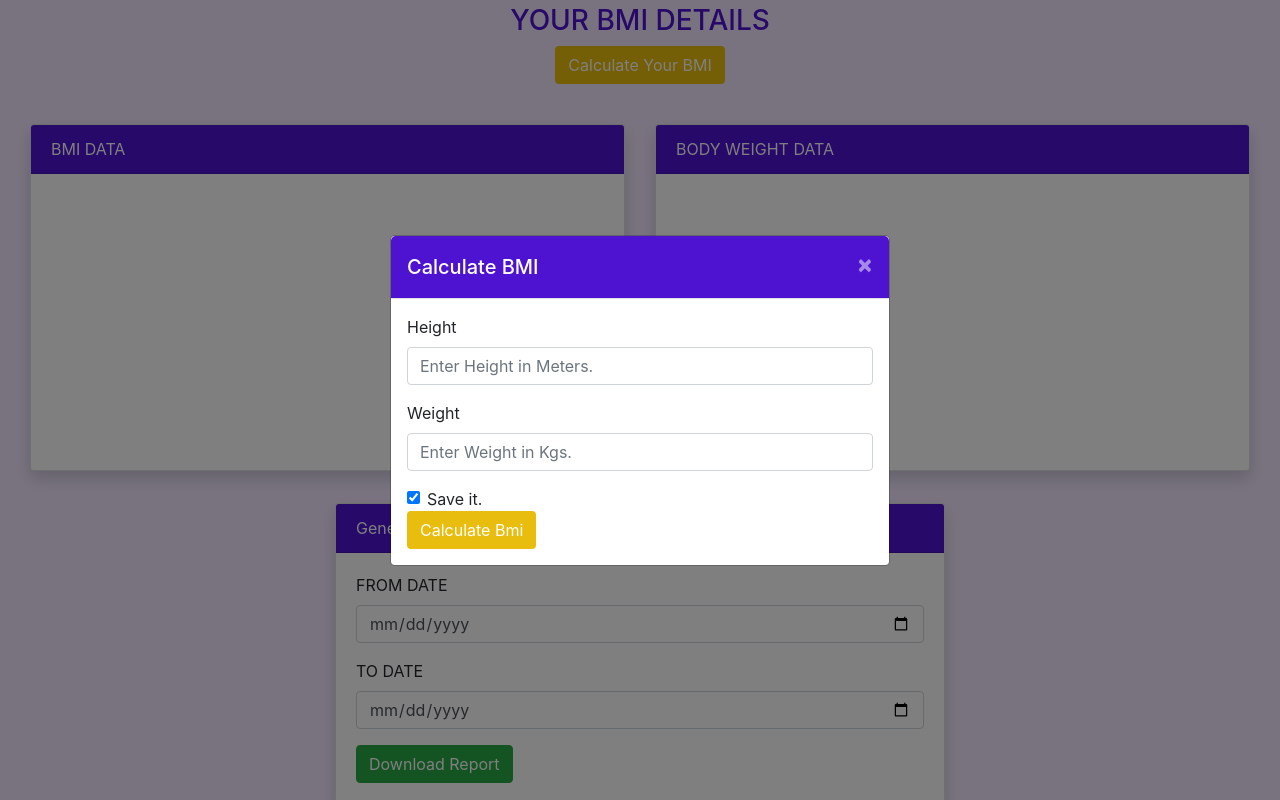
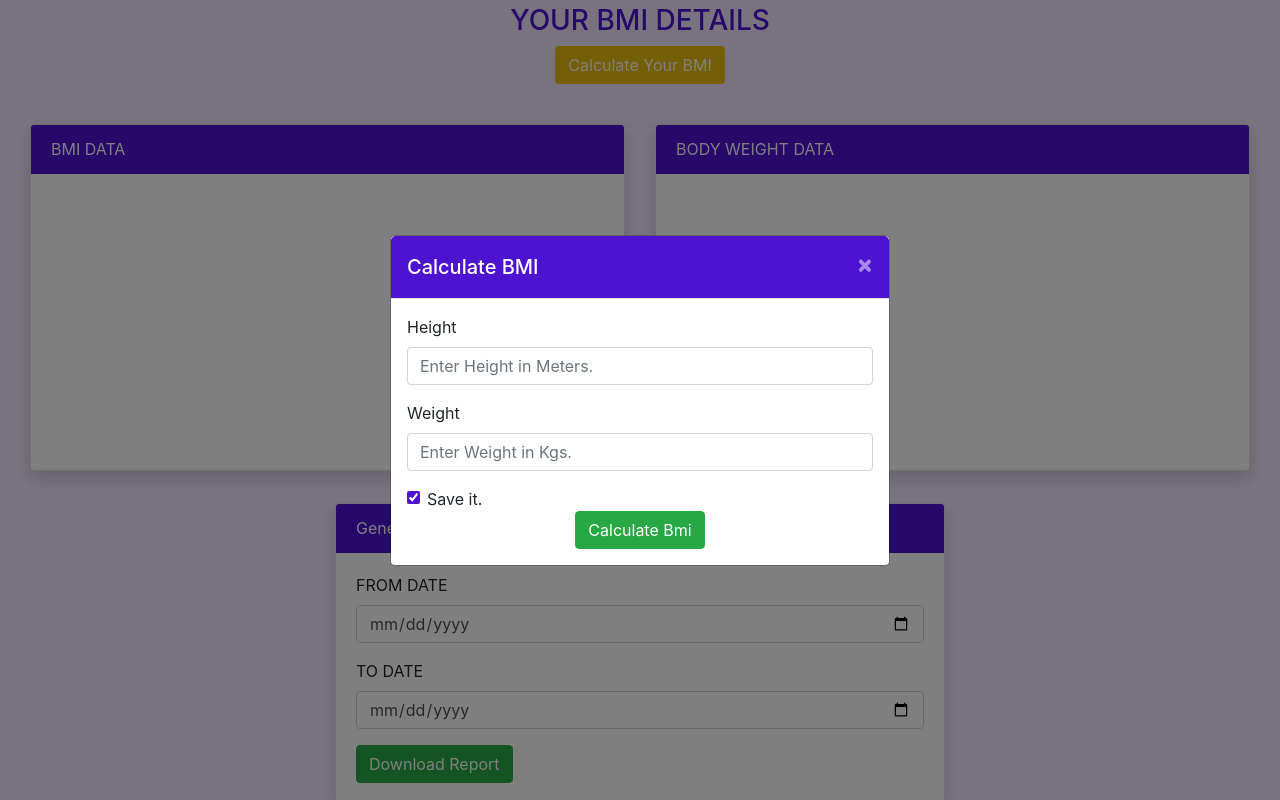
Before and after one commit to akhilarolkar/fitnesstracker, a Django app: template templates/bmi/bmi.html in a window 1280 px wide, after a click on "Calculate Your BMI". Run offline with Django 3.2, Linux system fonts and the light colour scheme; the template is opened without the code that fills it, so the values that code supplies are empty; some libraries are stand-ins or nearby versions.

Commit message:
'input-accent'

```diff
--- a/templates/bmi/bmi.html
+++ b/templates/bmi/bmi.html
@@ -103,12 +103,13 @@
                         </div>
 
                         <div class="form-check">
-                            <input type="checkbox" class="form-check-input" name="save" value="on" checked='checked'
+                            <input type="checkbox" style="accent-color: #4d13d1;" class="form-check-input" name="save" value="on" checked='checked'
                                 id="">
                             <label for="" class="form-check-label">Save it.</label>
                         </div>
-
-                        <button type="submit" class="btn text-white" style="background-color: #E8BD0D;">Calculate Bmi</button>
+                        <div class="text-center">
+                            <button type="submit" class="btn btn-success text-white">Calculate Bmi</button>
+                        </div>
                     </form>
                 </div>
             </div>
```
Also changed, not shown: templates/diet/diet.html (+11 -9 lines).
